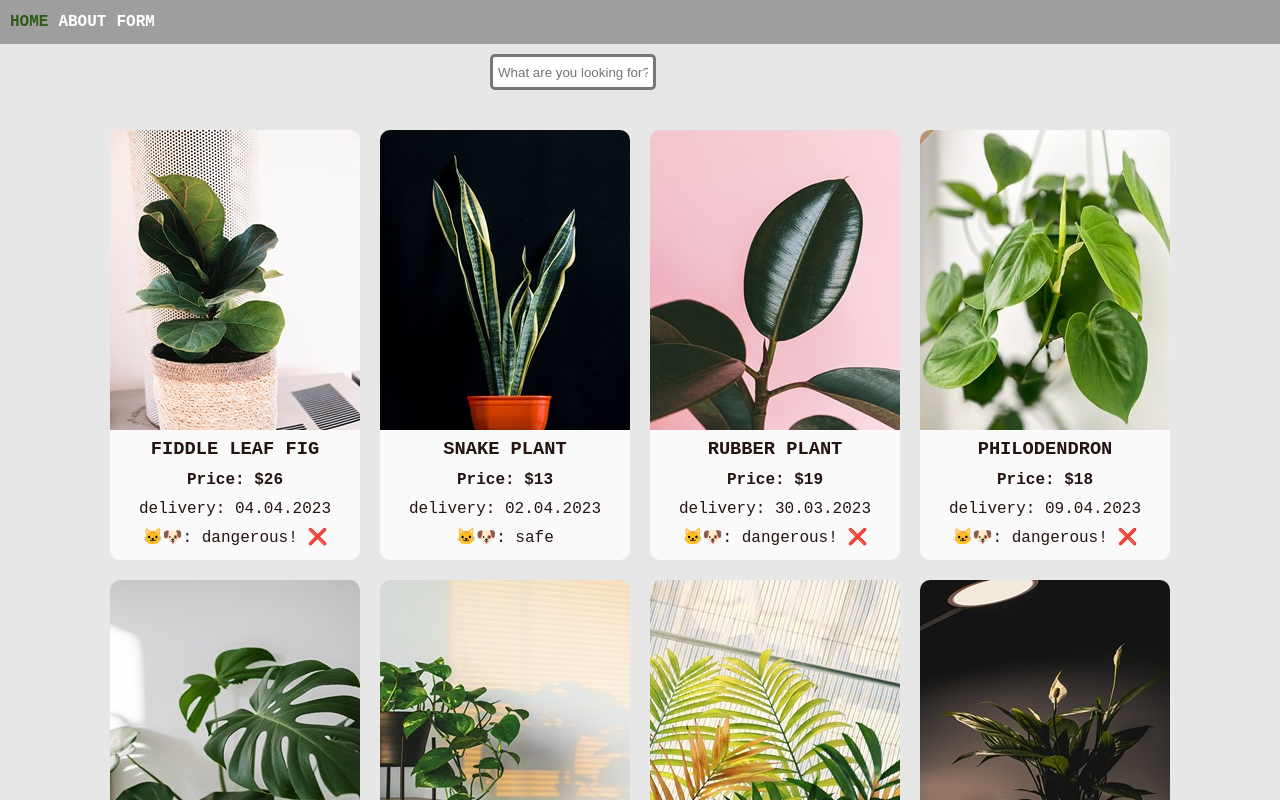
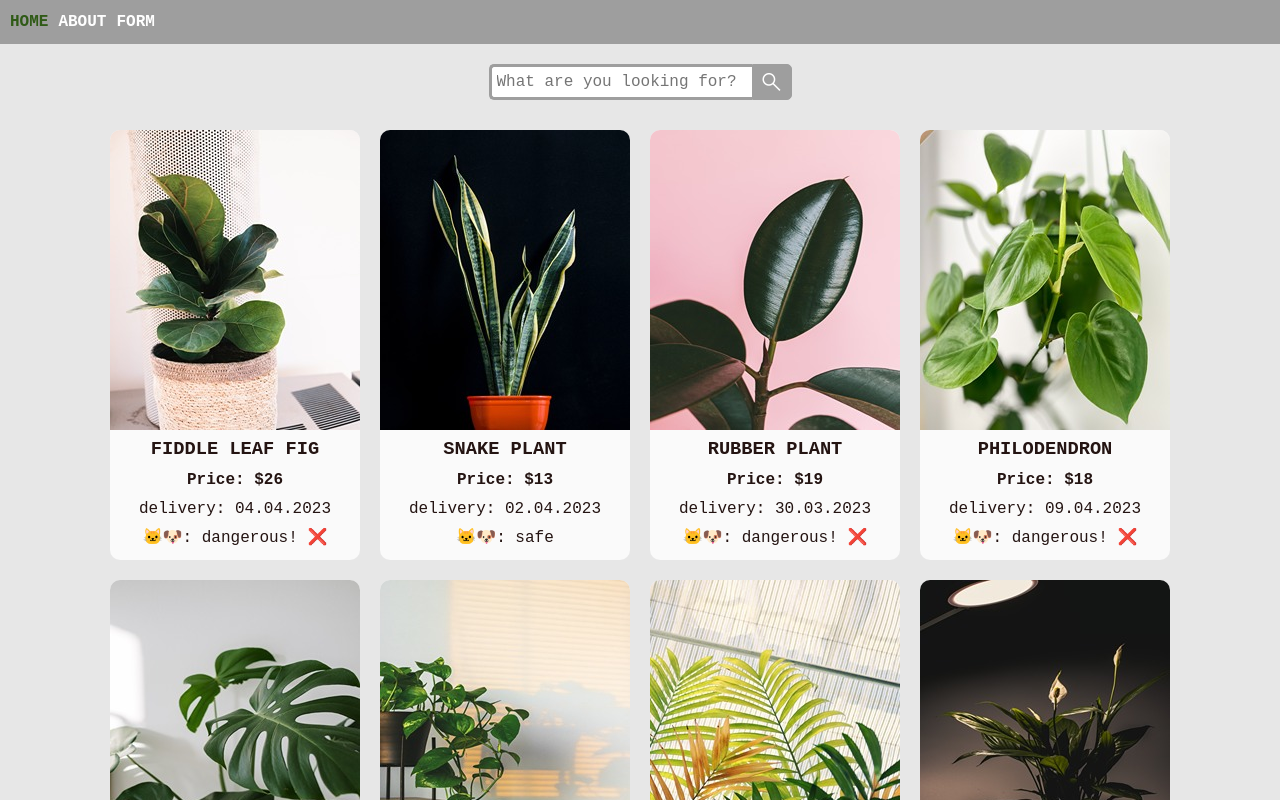
Before and after one commit to aniamarkh/rsschool-react, a React (Vite) app in the folder my-app/: page / in a window 1280 px wide. Shown: the top 800 px of the page. Built offline with nearby package versions, Linux system fonts and the light colour scheme.

Commit message:
feat: search component styles

```diff
--- a/my-app/index.html
+++ b/my-app/index.html
@@ -1,13 +1,18 @@
 <!DOCTYPE html>
 <html lang="en">
+
 <head>
   <meta charset="UTF-8" />
   <link rel="icon" type="image/svg+xml" href="/vite.svg" />
+  <link rel="stylesheet"
+    href="https://fonts.googleapis.com/css2?family=Material+Symbols+Outlined:opsz,wght,FILL,GRAD@20..48,100..700,0..1,-50..200" />
   <meta name="viewport" content="width=device-width, initial-scale=1.0" />
   <title>Vite + React + TS</title>
 </head>
+
 <body>
   <div id="root"></div>
   <script type="module" src="/src/main.tsx"></script>
 </body>
+
 </html>
--- a/my-app/src/components/forms/form.tsx
+++ b/my-app/src/components/forms/form.tsx
@@ -110,7 +110,9 @@ export default function Form({ cards, updateCards }: FormProps) {
         {errors.checkbox && <ErrorMessage errorStr={errors.checkbox.message} />}
         {isSubmitSuccessful && <div className="success-message">Your plant has been added!</div>}
 
-        <button type="submit">Submit</button>
+        <button className="form__submit-btn" type="submit">
+          Submit
+        </button>
       </form>
     </div>
   );
--- a/my-app/src/components/forms/formElements/textInput.tsx
+++ b/my-app/src/components/forms/formElements/textInput.tsx
@@ -8,7 +8,12 @@ export default function TextInput(props: InputProps) {
       <label className="input-title" htmlFor={label}>
         {label}
       </label>
-      <input type="text" id={label} {...register(name, registerOptions)} />
+      <input
+        className="input-text__field"
+        type="text"
+        id={label}
+        {...register(name, registerOptions)}
+      />
     </div>
   );
 }
--- a/my-app/src/components/forms/forms.css
+++ b/my-app/src/components/forms/forms.css
@@ -40,7 +40,7 @@ h3 {
 .input-checkbox {
   font-weight: 600;
 }
-input[type="text"], input[type="date"], select {
+.input-text__field, input[type="date"], select {
   width: 150px;
 }
 
@@ -86,7 +86,7 @@ input[type="file"] {
   color: green;
 }
 
-button[type="submit"] {
+.form__submit-btn {
   background: none;
   background-color: #c4c4c4;
   width: 80px;
@@ -100,11 +100,12 @@ button[type="submit"] {
   outline: inherit;
   transition: all .2s;
 }
+
 ul {
   margin: 20px;
   padding: 0;
 }
 
-button[type="submit"]:hover {
+.form__submit-btn:hover {
   transform: scale(1.1);
 }
--- a/my-app/src/components/searchBar/searchBar.tsx
+++ b/my-app/src/components/searchBar/searchBar.tsx
@@ -23,11 +23,14 @@ export default function SearchBar() {
     <div className="search">
       <input
         onChange={(e) => handleInput(e.currentTarget.value)}
+        value={searchState.searchValue}
         type="text"
-        className="searchField"
+        className="search__field"
         placeholder="What are you looking for?"
-        value={searchState.searchValue}
       />
+      <button type="submit" className="search__btn">
+        <span className="material-symbols-outlined">search</span>
+      </button>
     </div>
   );
 }
--- a/my-app/src/index.css
+++ b/my-app/src/index.css
@@ -1,3 +1,4 @@
+
 :root {
   font-family: 'Roboto Mono', monospace;
   line-height: 1.5;
@@ -77,7 +78,7 @@ header {
   height: 90vh;
 }
 
-.search {
+/* .search {
   display: flex;
   width: 20rem;
 }
@@ -91,7 +92,7 @@ header {
   border-radius: 5px;
   outline: none;
   color: #9DBFAF;
-}
+} */
 
 .card-list {
   list-style-type: none;
@@ -132,3 +133,50 @@ header {
 .desc-price {
   font-weight: bold;
 }
+
+.search {
+  width: 100%;
+  position: relative;
+  display: flex;
+  justify-content: center;
+  padding-top: 20px;
+}
+
+.search__field {
+  width: 250px;
+  border: 3px solid #9e9e9e;
+  border-right: none;
+  padding: 5px;
+  height: 20px;
+  border-radius: 5px 0 0 5px;
+  outline: none;
+  color: #9e9e9e;
+  font: inherit;
+}
+
+.search__field:focus{
+  color: inherit;
+}
+
+.search__btn {
+  width: 40px;
+  height: 36px;
+  border: 1px solid #9e9e9e;
+  background: #9e9e9e;
+  text-align: center;
+  color: #fff;
+  border-radius: 0 5px 5px 0;
+  cursor: pointer;
+  font-size: 20px;
+  display: flex;
+  align-items: center;
+  justify-content: center;
+}
+
+.material-symbols-outlined {
+  font-variation-settings:
+  'FILL' 0,
+  'wght' 400,
+  'GRAD' 0,
+  'opsz' 48;
+}
```
Lines whose indentation alone changed are shown as unchanged.
